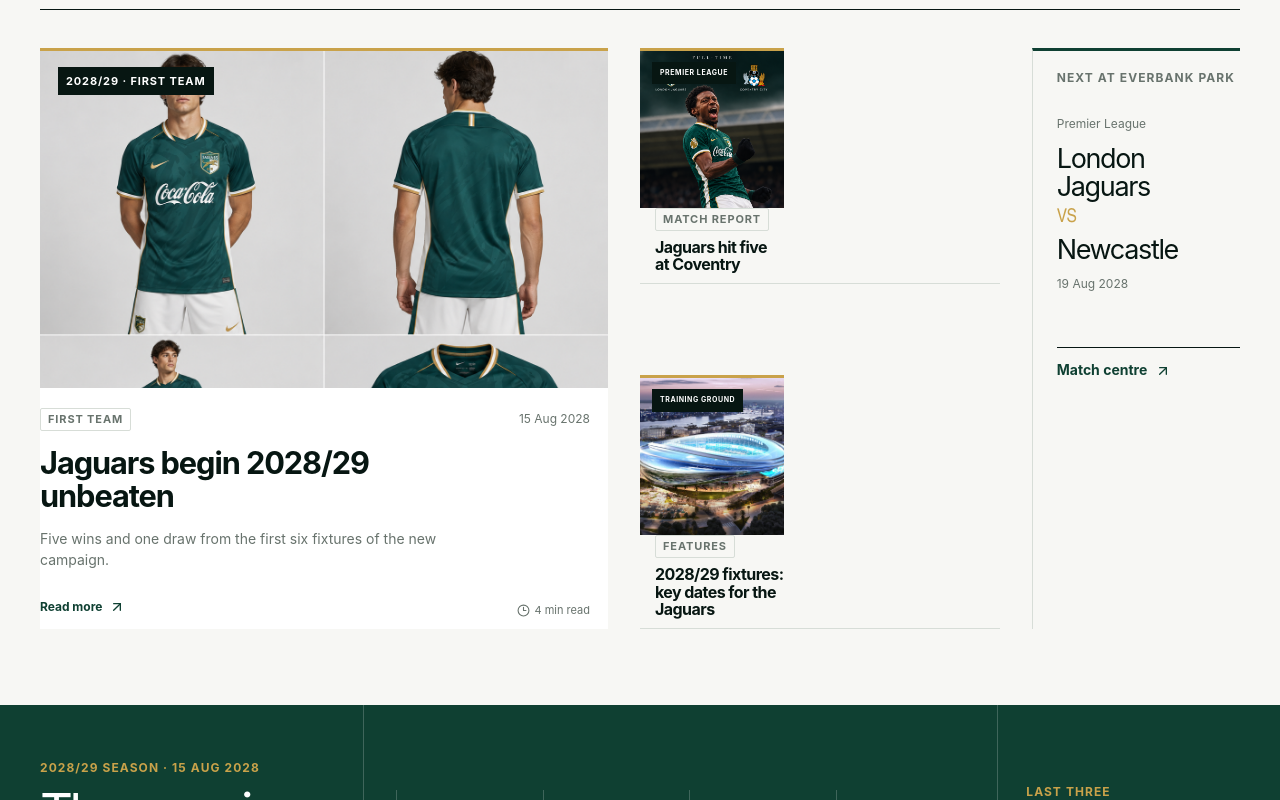
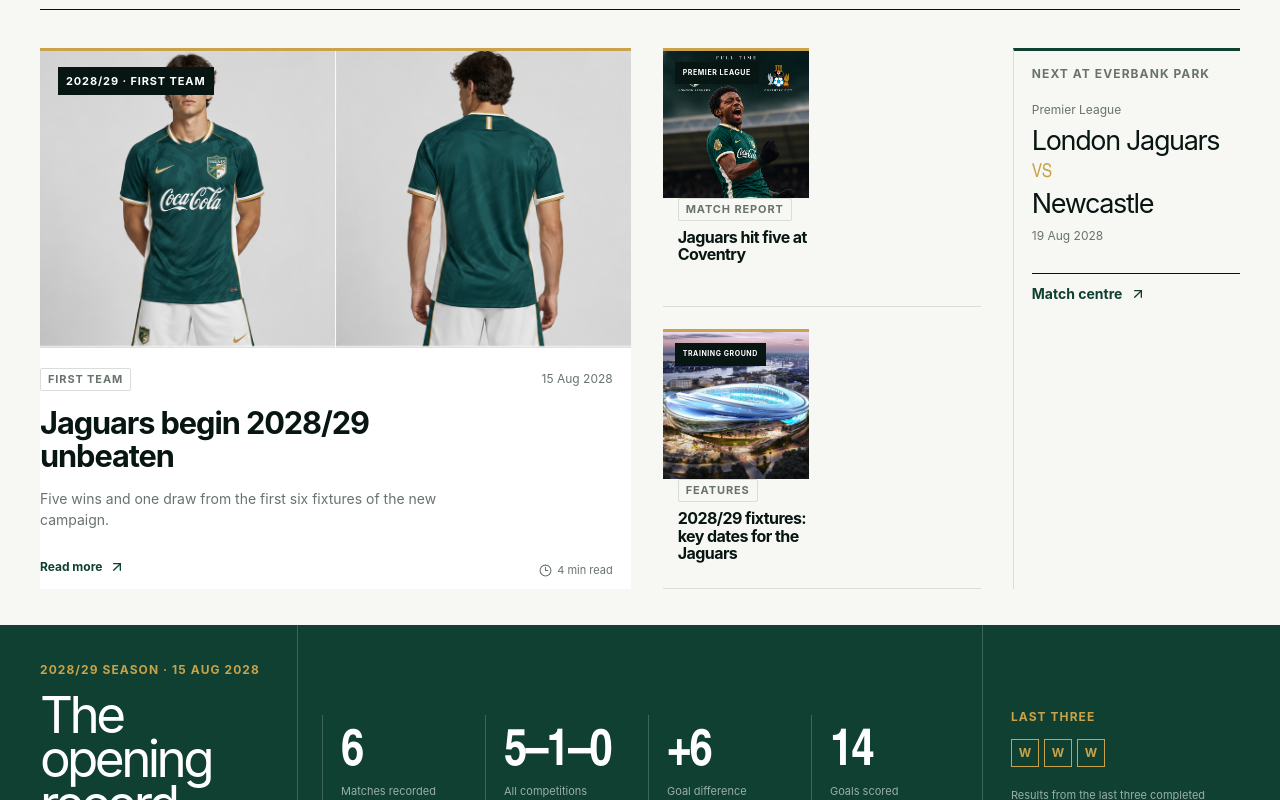
Before and after one commit to haritsrs/london-jaguars, a Next.js app: page / in a window 1280 px wide. Shown: the part 1260-2060 px from the top of the page. Built offline with nearby package versions, Linux system fonts and the light colour scheme.

Commit message:
Refine homepage news and stats proportions

```diff
--- a/src/app/globals.css
+++ b/src/app/globals.css
@@ -115,15 +115,15 @@
 .match-ribbon__next .button { grid-column: 3; grid-row: span 2; }
 
 .section { padding: 132px 0; }
-.section--latest { background: var(--paper); padding-bottom: 76px; }
+.section--latest { background: var(--paper); padding-bottom: 36px; }
 .section--squad, .section--archive { background: var(--white); }
 .section-header { display: flex; align-items: end; justify-content: space-between; gap: 24px; margin-bottom: 38px; padding-bottom: 18px; border-bottom: 1px solid var(--ink-950); }
 .section-header h2, .table-preview h2, .fixture-list-section h2, .stats-detail h2, .archive-section h2, .honours-section h2 { margin: 9px 0 0; font-family: var(--display-font); font-size: clamp(2rem, 3.5vw, 3.15rem); font-weight: 800; letter-spacing: -.06em; line-height: .95; }
-.latest-grid { display: grid; grid-template-columns: 1.5fr .95fr .55fr; gap: 32px; }
+.latest-grid { display: grid; grid-template-columns: minmax(0, 52fr) minmax(0, 28fr) minmax(0, 20fr); gap: 32px; align-items: stretch; }
 .story-card { min-width: 0; background: var(--white); }
 .story-card__link { display: block; height: 100%; }
 .story-card__art { position: relative; display: flex; min-height: 230px; align-items: end; justify-content: space-between; overflow: hidden; padding: 20px; border-top: 3px solid var(--club-gold); background: var(--club-green); color: var(--white); }
-.story-card--featured .story-card__art { min-height: 340px; }
+.story-card--featured .story-card__art { min-height: 300px; }
 .story-card--green .story-card__art { background: var(--club-green); }
 .story-card--burgundy .story-card__art { background: var(--club-burgundy); }
 .story-card--gold .story-card__art { background: var(--club-gold); color: var(--ink-950); }
@@ -149,8 +149,8 @@
 .story-card__link:hover .story-card__number { transform: translateX(3px); }
 .story-card__number { transition: transform 220ms ease; }
 .latest-grid__stack { display: flex; flex-direction: column; justify-content: space-between; gap: 22px; }
-.latest-grid__stack .story-card { display: grid; grid-template-columns: 40% 60%; background: transparent; border-bottom: 1px solid var(--line); }
-.latest-grid__stack .story-card__art { min-height: 160px; padding: 12px; }
+.latest-grid__stack .story-card { display: grid; flex: 1; grid-template-columns: 46% 54%; background: transparent; border-bottom: 1px solid var(--line); }
+.latest-grid__stack .story-card__art { min-height: 150px; padding: 12px; }
 .latest-grid__stack .story-card__number { font-size: 3.6rem; }
 .latest-grid__stack .story-card__art-label { top: 11px; left: 12px; font-size: 7px; }
 .latest-grid__stack .story-card__stamp { font-size: 8px; }
@@ -158,19 +158,19 @@
 .latest-grid__stack .story-card__meta { display: block; margin-bottom: 8px; }
 .latest-grid__stack .story-card__meta span:last-child, .latest-grid__stack .story-card__read, .latest-grid__stack .story-card__time { display: none; }
 .latest-grid__stack .story-card h3 { font-size: 16px; }
-.latest-match-note { display: flex; min-height: 100%; flex-direction: column; padding: 20px 0 22px 24px; border-top: 3px solid var(--club-green); border-left: 1px solid var(--line); }
-.latest-match-note__competition { margin-top: 30px; color: var(--muted); font-size: 12px; }
-.latest-match-note h3 { margin: 12px 0 12px; font-family: var(--display-font); font-size: 27px; letter-spacing: -.05em; line-height: 1.02; }
+.latest-match-note { display: flex; min-height: 100%; flex-direction: column; padding: 16px 0 16px 18px; border-top: 3px solid var(--club-green); border-left: 1px solid var(--line); }
+.latest-match-note__competition { margin-top: 20px; color: var(--muted); font-size: 12px; }
+.latest-match-note h3 { margin: 8px 0 9px; font-family: var(--display-font); font-size: 27px; letter-spacing: -.05em; line-height: 1.02; }
 .latest-match-note h3 em { display: block; margin: 8px 0; color: var(--club-gold); font-family: var(--number-font); font-size: 19px; font-style: normal; letter-spacing: 0; text-transform: uppercase; }
 .latest-match-note__date { color: var(--muted); font-size: 12px; }
-.latest-match-note .text-link { margin-top: 54px; padding: 14px 0 0; border-top: 1px solid var(--ink-950); }
+.latest-match-note .text-link { margin-top: 28px; padding: 12px 0 0; border-top: 1px solid var(--ink-950); }
 
 /* Match and season modules */
 .season-snapshot { background: var(--club-green); color: var(--white); }
-.season-snapshot__inner { display: grid; min-height: 270px; grid-template-columns: 1.2fr 2.35fr .9fr; align-items: stretch; }
+.season-snapshot__inner { display: grid; min-height: 250px; grid-template-columns: 1fr 2.65fr 1fr; align-items: stretch; }
 .season-snapshot__intro { display: flex; flex-direction: column; justify-content: center; padding: 38px 30px 38px 0; border-right: 1px solid rgba(255,255,255,.2); }
 .season-snapshot h2 { margin: 14px 0 25px; font-family: var(--display-font); font-size: clamp(2.25rem, 4vw, 4.2rem); letter-spacing: -.07em; line-height: .87; }
-.season-snapshot__stats { display: grid; grid-template-columns: repeat(4, 1fr); align-items: center; padding: 35px 30px 35px 32px; gap: 18px; }
+.season-snapshot__stats { display: grid; grid-template-columns: repeat(4, minmax(0, 1fr)); align-items: center; padding: 32px 24px; gap: 16px; }
 .season-snapshot__stats > div { display: flex; min-height: 100px; flex-direction: column; justify-content: center; border-left: 1px solid rgba(255,255,255,.2); padding-left: 18px; }
 .stat-number { display: block; font-family: var(--number-font); font-size: clamp(2.6rem, 4vw, 4.6rem); font-weight: 700; letter-spacing: -.04em; line-height: .85; }
 .stat-label { display: block; margin-top: 10px; color: rgba(255,255,255,.58); font-size: 11px; line-height: 1.2; }
--- a/src/components/SeasonLedger.tsx
+++ b/src/components/SeasonLedger.tsx
@@ -3,5 +3,5 @@
 import { seasons } from "@/data/seasons";
 
 export function SeasonLedger({ compact = false }: { compact?: boolean }) {
-  return <div className={`season-ledger ${compact ? "season-ledger--compact" : ""}`}>{seasons.map((season) => <article className={`season-ledger__row ${season.current ? "season-ledger__row--current" : ""}`} key={season.year}><div className="season-ledger__year"><span>{season.year}</span>{season.current ? <small>Current season</small> : null}</div><div className="season-ledger__record">{season.playerRecords !== undefined ? <><strong>{season.playerRecords}</strong><span>squad members</span><small>Average age {season.avgAge?.toFixed(1)}</small></> : <><strong>—</strong><span>record only</span><small>Squad data not supplied</small></>}</div><div className="season-ledger__story"><h3>{season.story}</h3><p>{season.goals !== undefined ? `${season.goals} goals · ${season.appearances ?? "—"} appearances` : season.playerRecords === undefined ? "League finish recorded" : "Season in progress"}</p></div><div className="season-ledger__trophies">{season.trophies.length ? season.trophies.map((trophy) => <span key={trophy}><Trophy size={14} />{trophy}</span>) : <span className="season-ledger__empty">{season.current ? "Season in progress" : "No major honours"}</span>}</div><Link className="season-ledger__arrow" href="/club#archive" aria-label={`View ${season.year} season archive`}><ArrowUpRight size={18} /></Link></article>)}</div>;
+  return <div className={`season-ledger ${compact ? "season-ledger--compact" : ""}`}>{seasons.map((season) => <article className={`season-ledger__row ${season.current ? "season-ledger__row--current" : ""}`} key={season.year}><div className="season-ledger__year"><span>{season.year}</span>{season.current ? <small>Current season</small> : null}</div><div className="season-ledger__record"><strong>{season.playerRecords ?? "—"}</strong></div><div className="season-ledger__story"><h3>{season.story}</h3><p>{season.goals !== undefined ? `${season.goals} goals · ${season.appearances ?? "—"} appearances` : season.playerRecords === undefined ? "League finish recorded" : "Season in progress"}</p></div><div className="season-ledger__trophies">{season.trophies.length ? season.trophies.map((trophy) => <span key={trophy}><Trophy size={14} />{trophy}</span>) : <span className="season-ledger__empty">{season.current ? "Season in progress" : "No major honours"}</span>}</div><Link className="season-ledger__arrow" href="/club#archive" aria-label={`View ${season.year} season archive`}><ArrowUpRight size={18} /></Link></article>)}</div>;
 }
```
